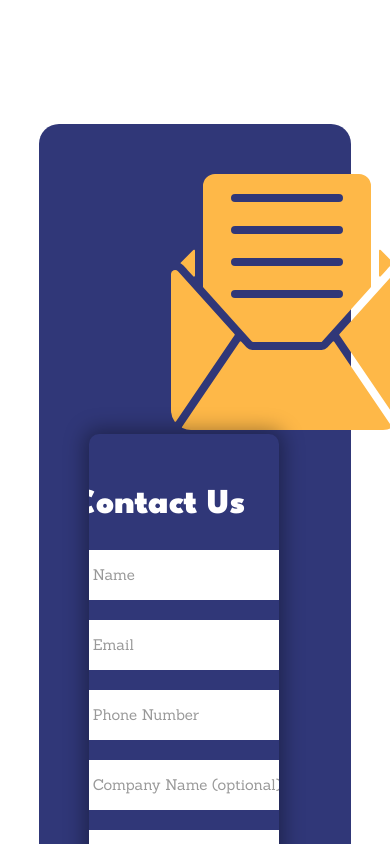
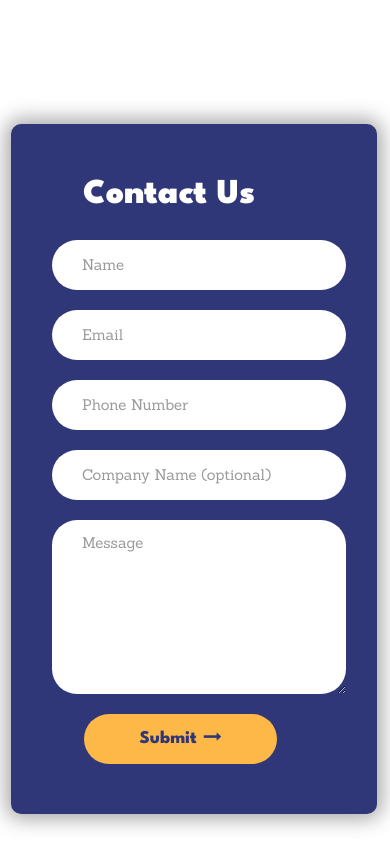
Before and after one commit to livelong99/Izart, a React (Create React App) app: page / in a window 390 px wide. Shown: the part 6700-7544 px from the top of the page. Built offline with nearby package versions, Linux system fonts and the light colour scheme.

Commit message:
final-build

```diff
--- a/src/Components/Home/Home.jsx
+++ b/src/Components/Home/Home.jsx
@@ -102,7 +102,7 @@ const Home = () => {
         <ThreeC />
         <Testimonials />
         <div class="homeContactUs">
-        <div class="contactUsEmo"><img src="Images/email.svg" width="256px" height="256px" /></div>
+        {(width >=971) ? (<div class="contactUsEmo"><img src="Images/email.svg" width="256px" height="256px" /></div>) : null}
         <div class="contactUsForm"><Form /></div>
         </div>
     </div>
--- a/src/css/App.css
+++ b/src/css/App.css
@@ -805,3 +805,22 @@ footer .container .sec.aboutus p{
   width: 50%;
   vertical-align: middle;
 }
+
+@media (max-width: 991px){
+
+  .homeContactUs {
+    background-color: #ffffff;
+    padding-top: 0px;
+    border-radius: 20px;
+    width: 90%;
+    margin-left: -10%;
+    margin-bottom: 100px;
+    padding-bottom: 0px;
+  }
+
+  .contactUsForm {
+    width: 100%;
+    display: block;
+    vertical-align:top;
+  }
+}
```
Also changed, not shown: 1 other file (tests, documents, lock files or other folders).
